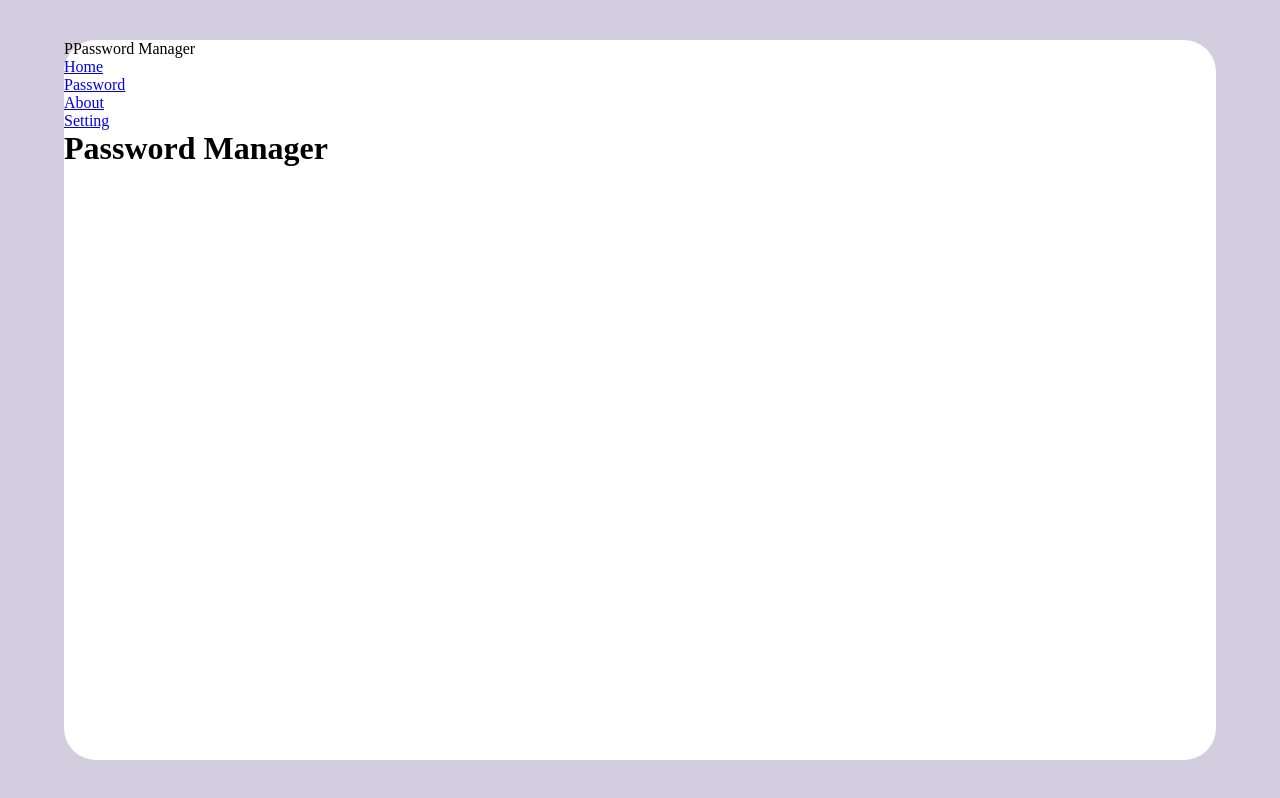
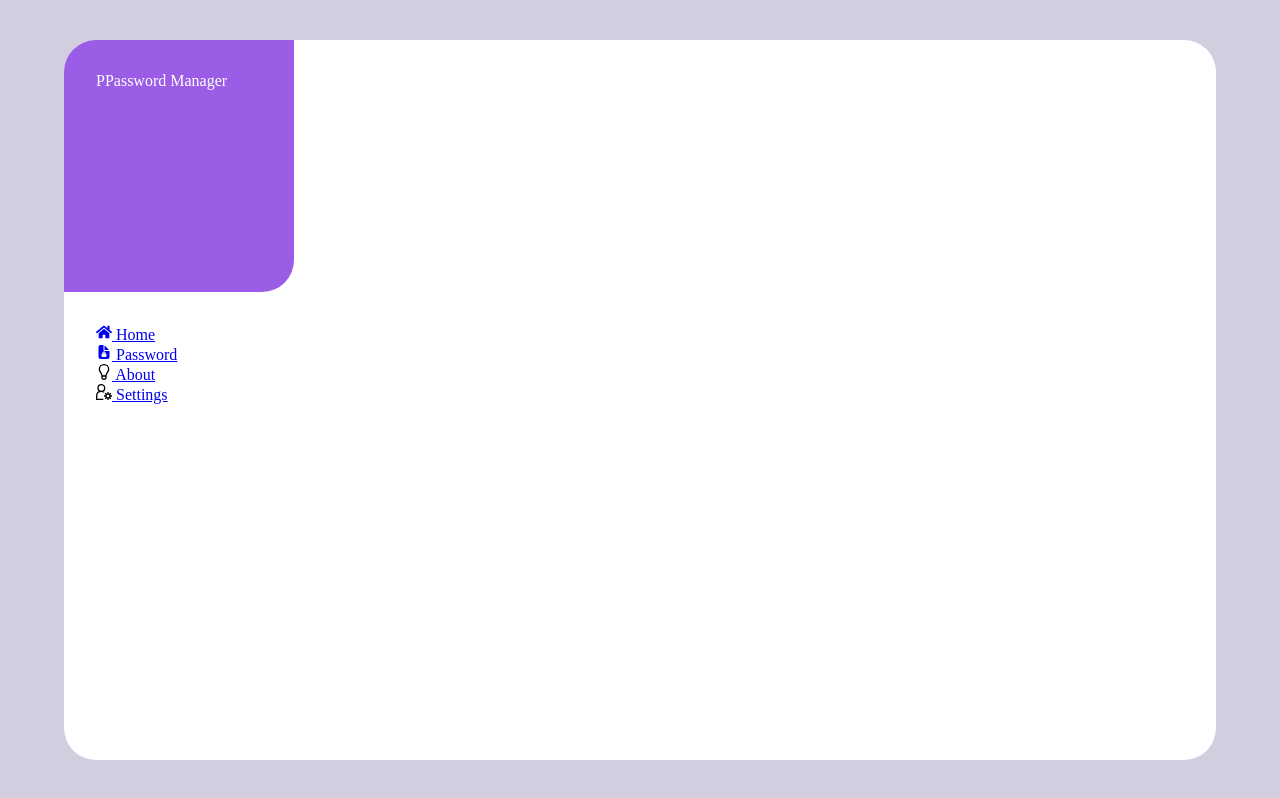
Before and after one commit to saikatcodec/password_manager, a Next.js app: page / in a window 1280 px wide. Built offline with nearby package versions, Linux system fonts and the light colour scheme.

Commit message:
add icon to nav list

```diff
--- a/components/Theme.jsx
+++ b/components/Theme.jsx
@@ -1,5 +1,8 @@
 import React from "react";
 import Link from "next/link";
+import { FaHome } from "react-icons/fa";
+import { IoDocumentLock } from "react-icons/io5";
+import { GrInfo, GrUserSettings } from "react-icons//gr";
 import styles from "../styles/Theme.module.css";
 
 function Theme({ children }) {
@@ -17,28 +20,56 @@ function Theme({ children }) {
                         <ul className={styles.nav_items}>
                             <li className={styles.item}>
                                 <Link href={"/"}>
-                                    <a>Home</a>
+                                    <a>
+                                        <div className={styles.item_div}>
+                                            <span className={styles.item_logo}>
+                                                <FaHome />
+                                            </span>{" "}
+                                            Home
+                                        </div>
+                                    </a>
                                 </Link>
                             </li>
                             <li className={styles.item}>
                                 <Link href={"/"}>
-                                    <a>Password</a>
+                                    <a>
+                                        <div className={styles.item_div}>
+                                            <span className={styles.item_logo}>
+                                                <IoDocumentLock />
+                                            </span>{" "}
+                                            Password
+                                        </div>
+                                    </a>
                                 </Link>
                             </li>
                             <li className={styles.item}>
                                 <Link href={"/"}>
-                                    <a>About</a>
+                                    <a>
+                                        <div className={styles.item_div}>
+                                            <span className={styles.item_logo}>
+                                                <GrInfo />
+                                            </span>{" "}
+                                            About
+                                        </div>
+                                    </a>
                                 </Link>
                             </li>
                             <li className={styles.item}>
                                 <Link href={"/"}>
-                                    <a>Setting</a>
+                                    <a>
+                                        <div className={styles.item_div}>
+                                            <span className={styles.item_logo}>
+                                                <GrUserSettings />
+                                            </span>{" "}
+                                            Settings
+                                        </div>
+                                    </a>
                                 </Link>
                             </li>
                         </ul>
                     </div>
                 </div>
-                <div className={styles.right}>{children}</div>
+                <div className={styles.right}></div>
             </div>
         </>
     );
--- a/styles/Theme.module.css
+++ b/styles/Theme.module.css
@@ -8,6 +8,35 @@
     height: 100vh;
     width: 100vw;
     background: white;
+    display: flex;
+    flex-direction: row;
+    overflow: hidden;
+}
+
+.left {
+    height: 100%;
+    width: 70%;
+}
+
+.right {
+    height: 100%;
+    width: 30%;
+}
+
+.accnt_info {
+    height: 35%;
+    width: 100%;
+    background: #9b5de5;
+    color: #fff;
+    border-radius: 0 0 2rem 0;
+}
+
+.heading {
+    padding: 1rem;
+}
+
+.nav_menu {
+    padding: 1rem;
 }
 
 /* Small devices (portrait tablets and large phones, 600px and up) */
@@ -21,6 +50,26 @@
         transform: translate(-50%, -50%);
         border-radius: 2rem;
     }
+
+    .left {
+        width: 30%;
+    }
+
+    .right {
+        width: 70%;
+    }
+
+    .heading {
+        padding: 2rem;
+    }
+
+    .nav_menu {
+        padding: 2rem;
+    }
+
+    .accnt_info {
+        height: 35%;
+    }
 }
 
 /* Medium devices (landscape tablets, 768px and up) */
@@ -33,4 +82,11 @@
 
 /* Extra large devices (large laptops and desktops, 1200px and up) */
 @media only screen and (min-width: 1200px) {
+    .left {
+        width: 20%;
+    }
+
+    .right {
+        width: 80%;
+    }
 }
--- a/styles/globals.css
+++ b/styles/globals.css
@@ -9,5 +9,6 @@ li {
 }
 
 body {
-    background: #D3CEDF;
+    background: #d3cedf;
+    overflow: hidden;
 }
```
